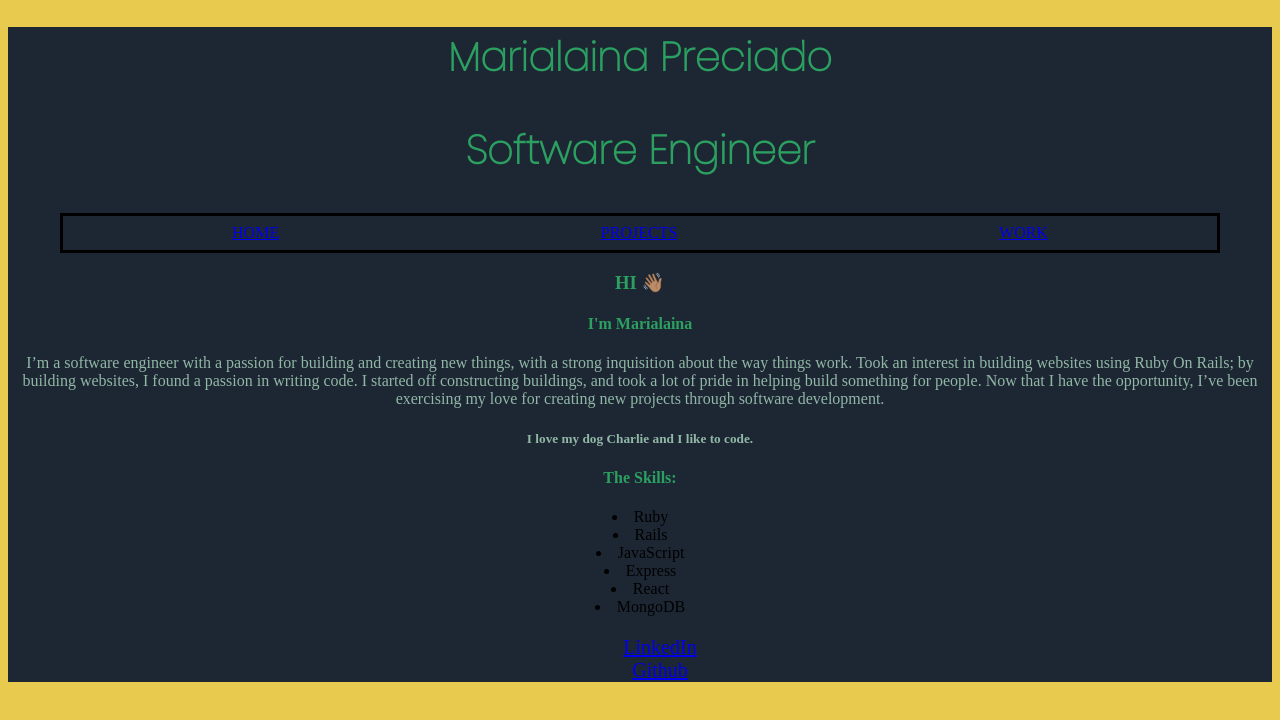
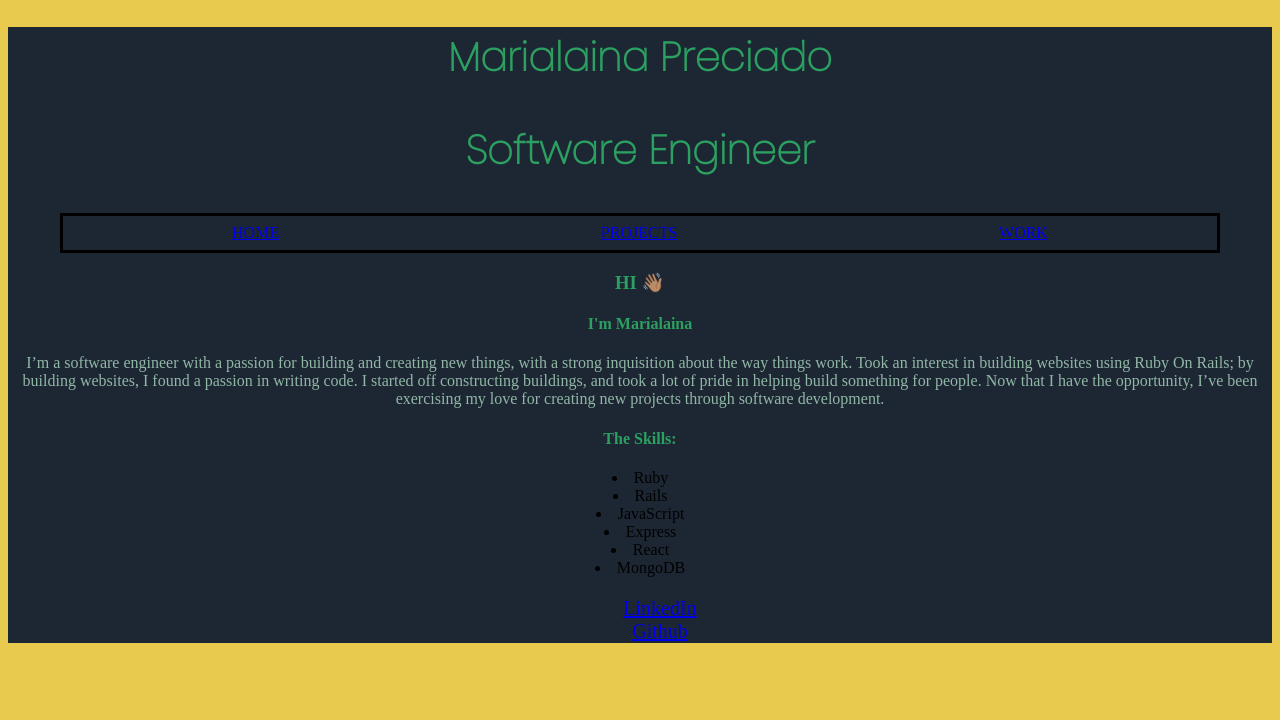
Before and after one commit to Marialaina/portfolio-frontend, a React (Create React App) app: page / in a window 1280 px wide. Shown: the top 720 px of the page. Built offline with nearby package versions, Linux system fonts and the light colour scheme; a web font is replaced by a local one.

Commit message:
removed a paragraph

```diff
--- a/src/pages/Home.js
+++ b/src/pages/Home.js
@@ -4,7 +4,6 @@ const Home = (props) => {
     <h3>HI 👋🏽</h3>
     <h4>I'm Marialaina</h4>
     <p> I’m a software engineer with a passion for building and creating new things, with a strong inquisition about the way things work.  Took an interest in building  websites using Ruby On Rails;  by building websites,  I found a passion in writing code. I started off constructing buildings, and took a lot of pride in helping build something for people. Now that I have the opportunity, I’ve been exercising my love for creating new projects through software development.</p>
-    <h5> I love my dog Charlie and I like to code.</h5>
     <h4>The Skills:</h4>
     <li>Ruby</li>
     <li>Rails</li>
```
